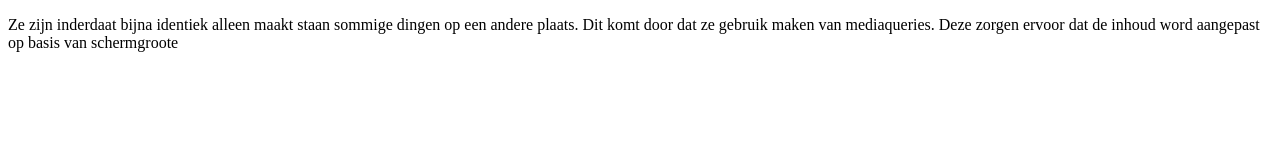
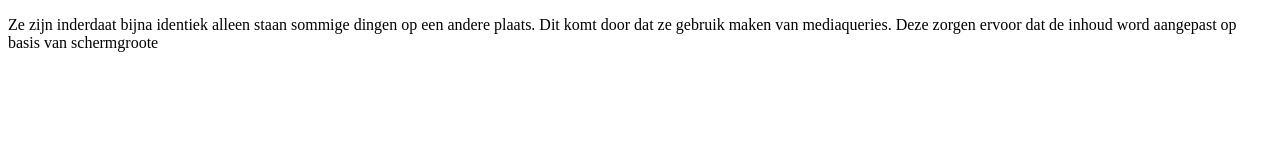
Before and after one commit to JerkoFermyn/JerkoFermyn.github.io, a plain HTML site: page Labo 5/Opdracht 4.html in a window 1280 px wide. Drawn offline with Linux system fonts and the light colour scheme.

Commit message:
coreectie spellingsfout

```diff
--- a/Labo 5/Opdracht 4.html
+++ b/Labo 5/Opdracht 4.html
@@ -5,7 +5,7 @@
     <title>Opdracht 4</title>
 </head>
 <body>
-<p>Ze zijn inderdaat bijna identiek alleen maakt staan sommige dingen op een andere plaats.
+<p>Ze zijn inderdaat bijna identiek alleen staan sommige dingen op een andere plaats.
 Dit komt door dat ze gebruik maken van mediaqueries. Deze zorgen ervoor dat de inhoud word aangepast op basis van schermgroote</p>
 </body>
 </html>
```
